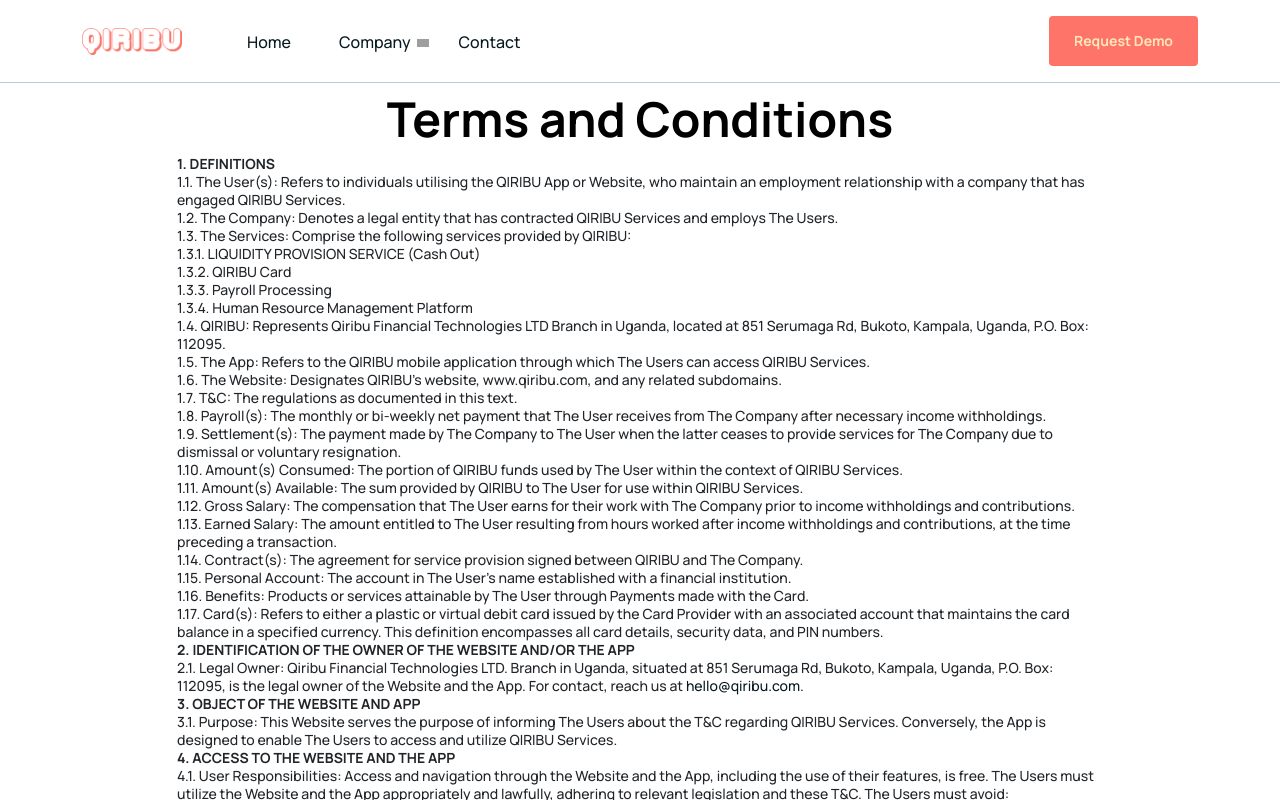
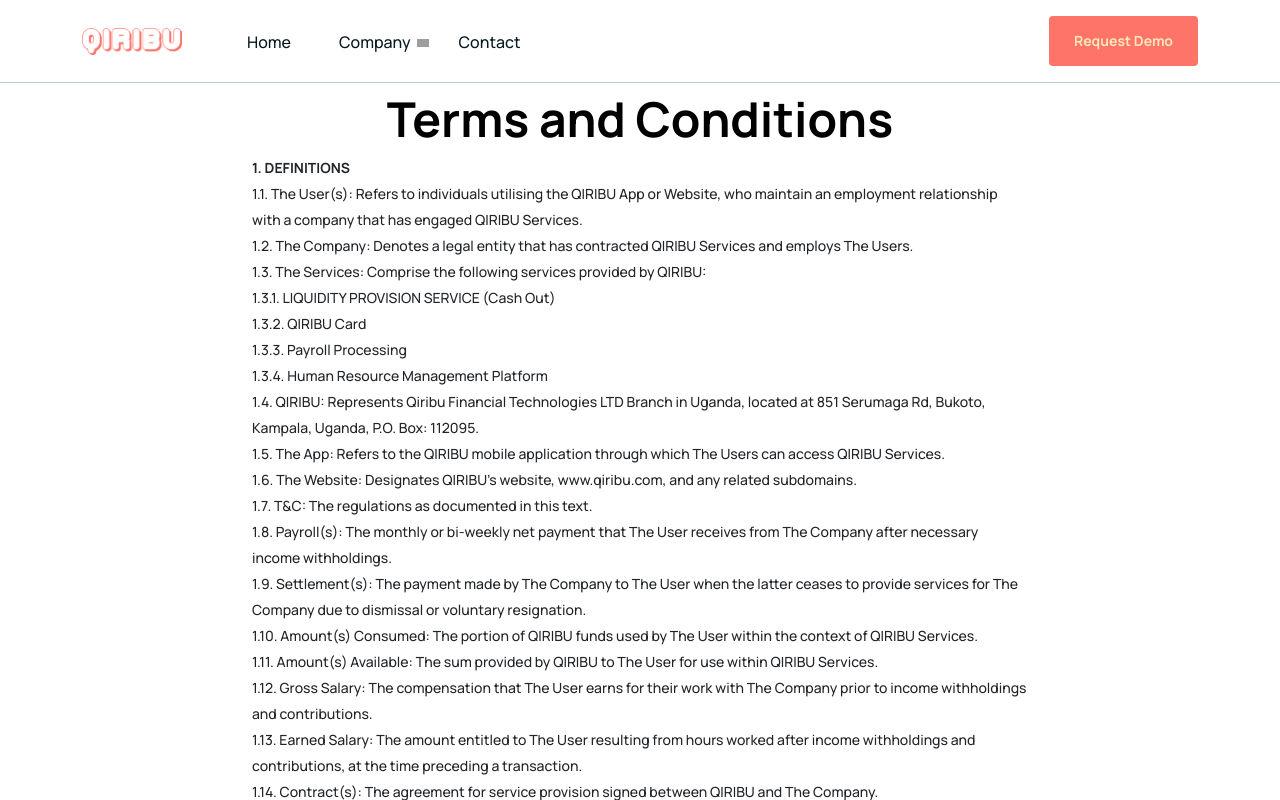
Before and after one commit to kallyas/qiribu.com, a React (Vite) app: page /terms-conditions in a window 1280 px wide. Shown: the top 800 px of the page. Built offline with nearby package versions, Linux system fonts and the light colour scheme; grey boxes are pictures that could not be loaded; some icons are missing; a web font is replaced by a local one.

Commit message:
Add font size and line height to terms page CSS, adjust max width of terms page container

```diff
--- a/src/pages/terms.css
+++ b/src/pages/terms.css
@@ -7,4 +7,6 @@
 
 p {
   margin-bottom: 1em;
+  font-size: 1.125rem;
+  line-height: 1.625rem;
 }
--- a/src/pages/terms.jsx
+++ b/src/pages/terms.jsx
@@ -6,7 +6,7 @@
     <div className="section">
       <div className="container">
         <div className="row justify-content-center align-items-center">
-          <div className="col-lg-10">
+          <div className="col-lg-10" style={{ maxWidth: "800px" }}>
             <h2 className="text-center mb-2 mt-2">Terms and Conditions</h2>
             <p>
               <strong>1. DEFINITIONS</strong>
```
